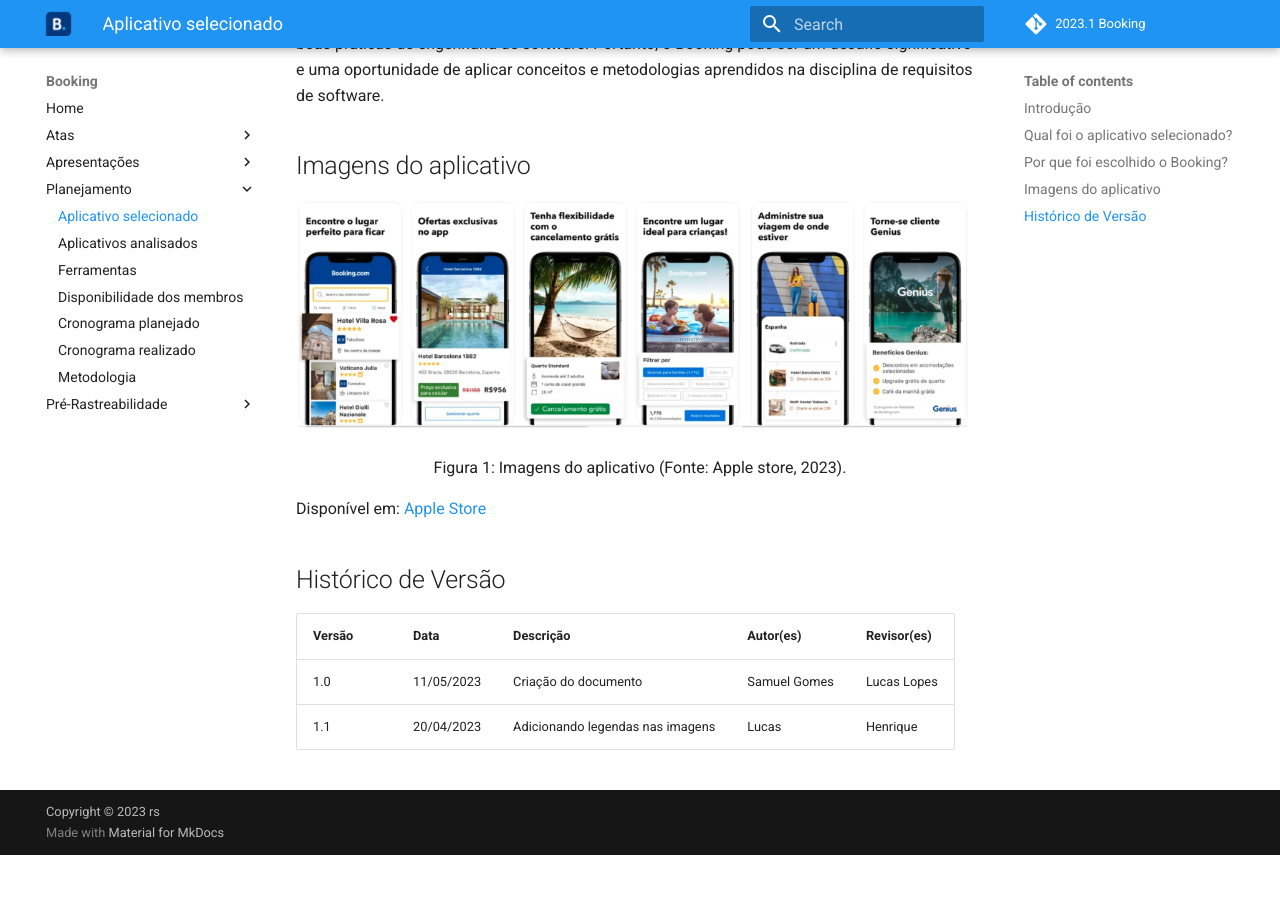
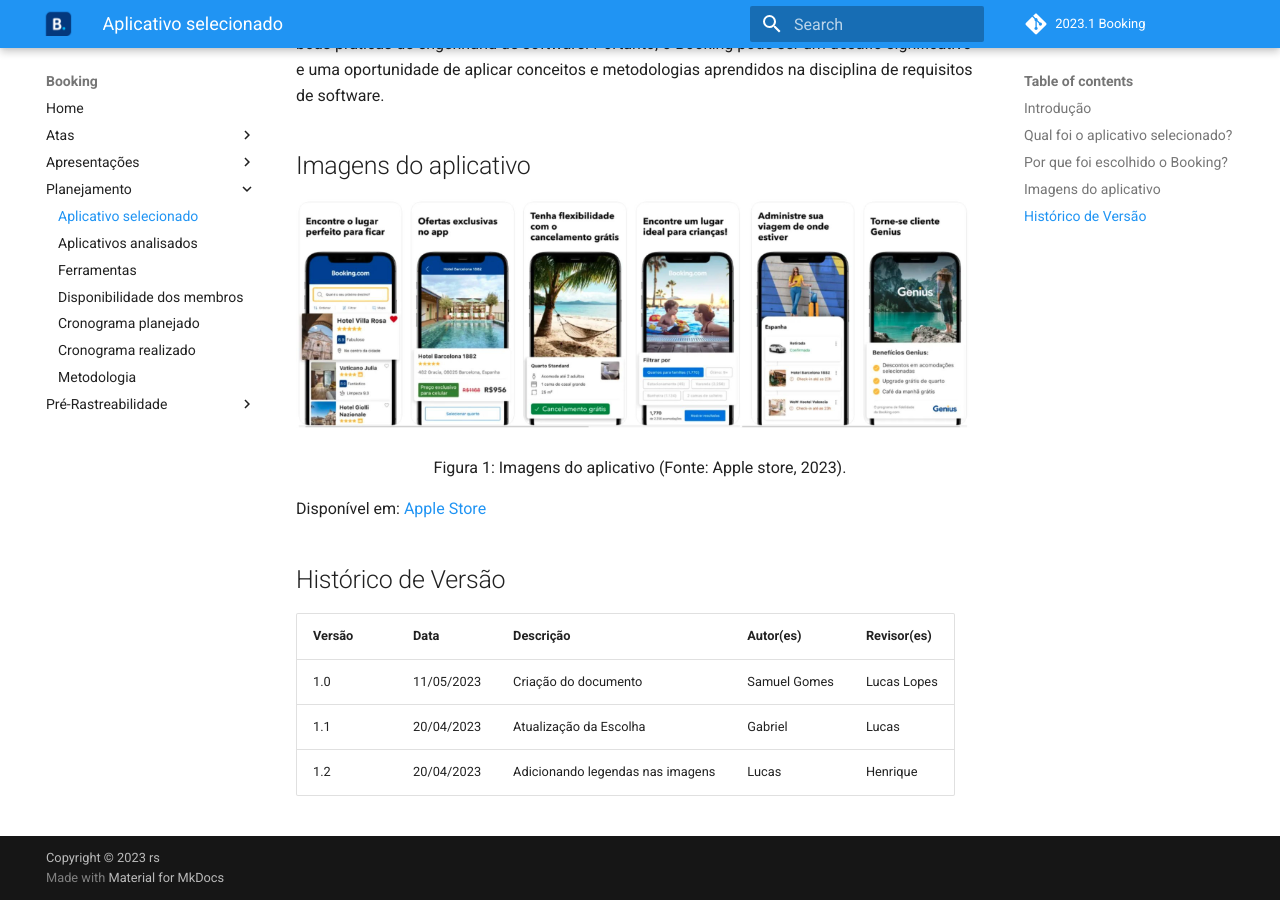
Before and after one commit to Requisitos-de-Software/2023.1-Booking, an MkDocs documentation site: the page built from docs/planejamento/aplicativoSelecionado.md, in a window 1280 px wide and 900 px high, scrolled down 714 px. Built offline with MkDocs 1.6.1 and Material for MkDocs 9.7.7, drawn with Linux system fonts in a browser that asks for light colours; comment, search, counter and statistics services are not loaded; before the commit the page ends 1569 px from its top, so only the background shows below that.

Commit message:
29-arrumando conflito com main

```diff
--- a/docs/planejamento/aplicativoSelecionado.md
+++ b/docs/planejamento/aplicativoSelecionado.md
@@ -25,4 +25,5 @@
 | Versão | Data       | Descrição            | Autor(es)    | Revisor(es) |
 | ------- | ---------- | ---------------------- | ------------ | ----------- |
 | 1.0     | 11/05/2023 | Criação do documento | Samuel Gomes | Lucas Lopes |
-| 1.1     | 20/04/2023 | Adicionando legendas nas imagens                  | Lucas     | Henrique       |
+| 1.1     | 20/04/2023 | Atualização da Escolha | Gabriel      | Lucas       |
+| 1.2     | 20/04/2023 | Adicionando legendas nas imagens                  | Lucas     | Henrique       |
```
